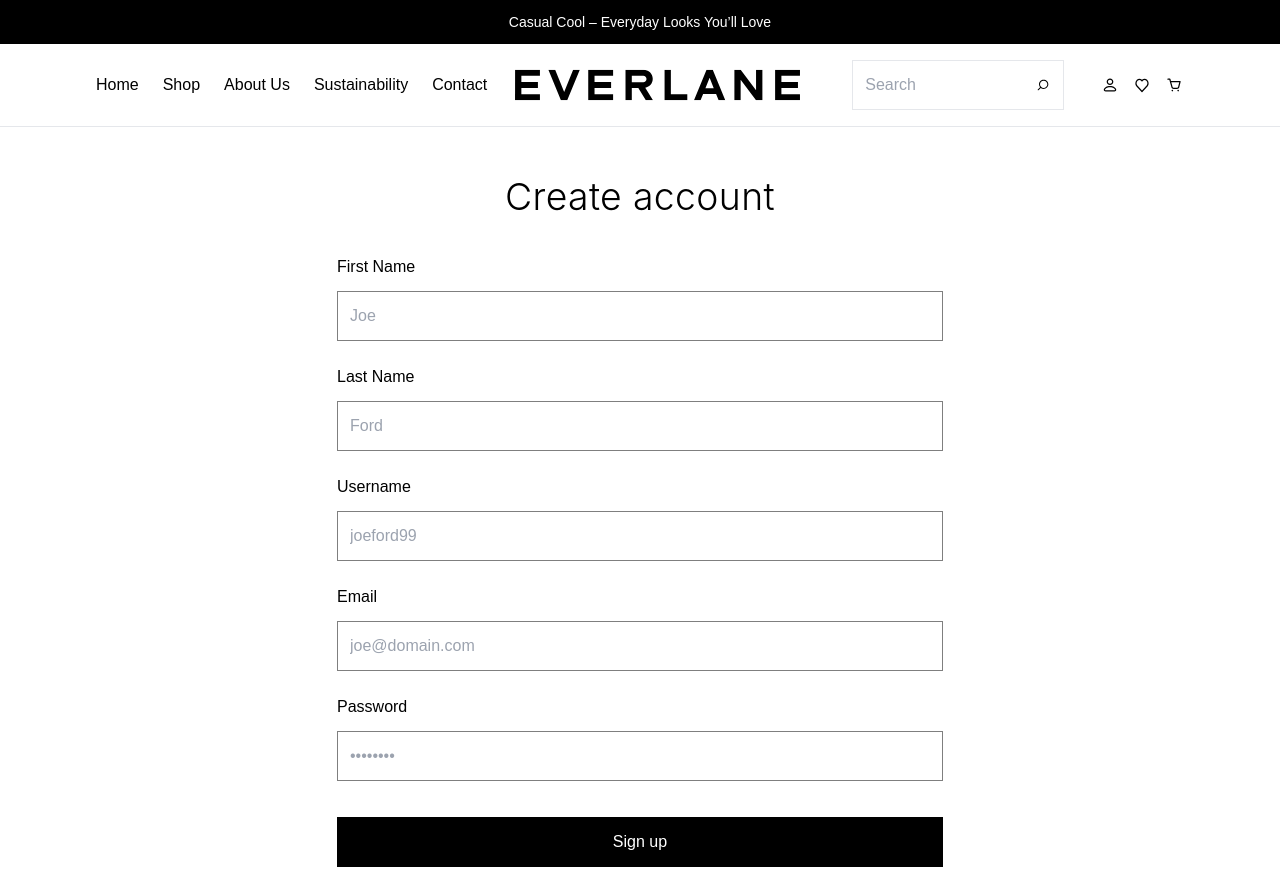
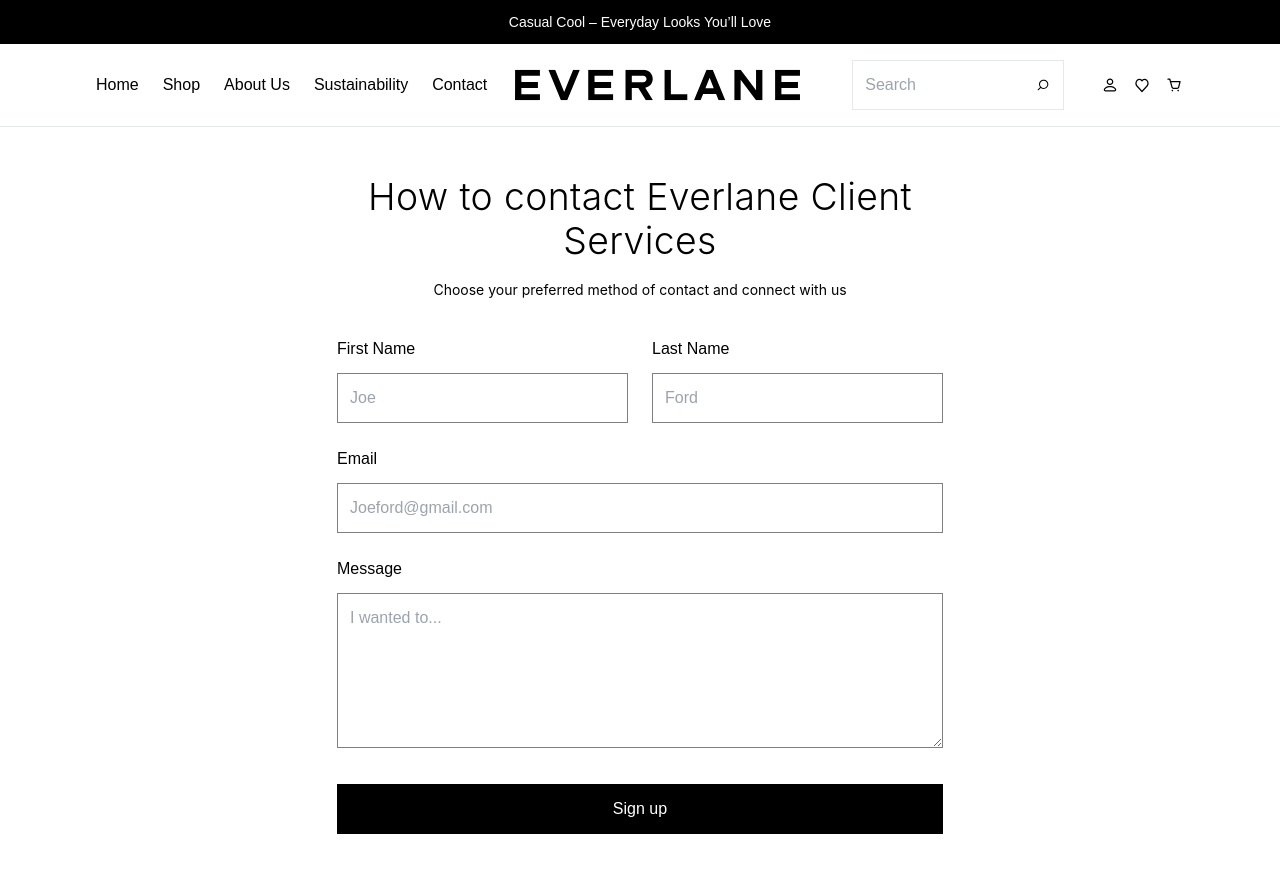
Before and after one commit to 70hd/Everlane-Spec-Project, a Next.js app: page /contact in a window 1280 px wide. Shown: the top 869 px of the page. Built offline with nearby package versions, Linux system fonts and the light colour scheme.

Commit message:
add all files

```diff
--- a/app/components/input.jsx
+++ b/app/components/input.jsx
@@ -11,6 +11,7 @@
   label
 }) => {
   const errorId = `${name}-error`;
+  console.log(version)
   const commonProps = {
     id,
     name,
@@ -18,7 +19,7 @@
     onChange,
     placeholder,
     className: `border ${red ? "border-red-500/50" : "border-black/50"} text-black rounded-none p-3 w-full items-start justify-start ${
-      version === "message" ? "h-[155px]" : ""
+      version.toLowerCase() === "message" ? "h-[155px]" : ""
     }`,
     "aria-invalid": !!error,
     "aria-describedby": error ? errorId : undefined,
@@ -28,7 +29,7 @@
     <section className="flex flex-col gap-3 w-full">
       {label && <label className="w-full" htmlFor={id}>{label}</label>}
       {error && <p id={`${id}-error`} className="w-full text-red-500">{error}</p>}
-      {version === "message" ? (
+      {version.toLowerCase() === "message" ? (
         <textarea {...commonProps} />
       ) : (
         <input
--- a/app/components/logIn-createAccount.jsx
+++ b/app/components/logIn-createAccount.jsx
@@ -6,6 +6,7 @@
 import { useCart } from "../context/cartContext";
 import Form from "../components/form";
 import {FORMS} from "../../data/forms"
+import SignUpForm from "./signupForm";
 
 const Accounts = ({ isLogIn, setIsLogIn }) => {
   const { authData, setAuthData } = useAuth();
@@ -24,9 +25,10 @@
 
   const [loading, setLoading] = useState(false);
 
-  const handleSubmit = async (e) => {
-    e.preventDefault();
-    setLoading(true)
+  const handleSubmit = async (formData) => {
+    console.log("Form submitted!", formData);
+    setLoading(true);
+    console.log({...formData, cart})
 
     try {
       const payload = isLogIn
@@ -51,17 +53,14 @@
       }
 
       if (!response.ok) {
-        setError((prev) => {
-          return {
-            ...prev,
-            final: data.error || "Something went wrong.",
-          };
-        });
+        setError((prev) => ({
+          ...prev,
+          final: data.error || "Something went wrong.",
+        }));
         return;
       }
 
       if (isLogIn) {
-
         const HASHEDPASSWORD = await bcrypt.hash(data.user.password, 10);
         setAuthData({
           loggedIn: true,
@@ -69,19 +68,17 @@
           email: data.user.email,
           password: HASHEDPASSWORD,
           permission: data.user?.permission ?? "user",
-          token: data.token
+          token: data.token,
         });
       } else {
         setIsLogIn(true);
       }
     } catch (err) {
       console.error("Error:", err);
-      setError((prev) => {
-        return {
-          ...prev,
-          final: "Something went wrong.",
-        };
-      });
+      setError((prev) => ({
+        ...prev,
+        final: "Something went wrong.",
+      }));
     } finally {
       setLoading(false);
     }
@@ -91,10 +88,31 @@
   const IMAGE =
     "https://media.everlane.com/images/c_fill,w_1080,ar_4:5,q_auto:best:sensitive,dpr_2.0,f_auto/i/f45df1e4_95f9/womens-rewool-cocoon-coat-heather-taupe";
   const title = isLogIn ? "Log In" : "Create Account";
+  const handleSuccess = async (formData) => {
+    console.log("Form data validated, now submitting!", formData);
+    await handleSubmit(formData); // <-- submit it after success
+  };
 
   return (
     <div className="dynamic-padding">
-    <Form
+              <SignUpForm
+              onSuccess={handleSuccess}
+           FORMS={FORMS}
+           setLoading={setLoading}
+           title={title}
+           loading={loading}
+           setFormData={setFormData}
+           imageSrc={IMAGE}
+           formData={formData}
+          //  handleSubmit={handleSubmit}
+           isLogIn={isLogIn}
+           showLogInInfo={true}
+           error={error}
+           setError={setError}
+           setIsLogIn={setIsLogIn}
+           imageAlt={"Woman wearing a heather taupe cocoon coat, standing with hands in pockets."}
+         />
+    {/* <Form
       FORMS={FORMS}
       setLoading={setLoading}
       title={title}
@@ -109,7 +127,7 @@
       setError={setError}
       setIsLogIn={setIsLogIn}
       imageAlt={"Woman wearing a heather taupe cocoon coat, standing with hands in pockets."}
-    />
+    /> */}
     </div>
 
   );
--- a/app/components/signupForm.jsx
+++ b/app/components/signupForm.jsx
@@ -10,20 +10,29 @@
   title = "Create account",
   subTitle,
   imageSrc,           // optional hero image (same pattern as your old form)
-  imageAlt = "",
   onSuccess,
+  formData,
+  showLogInInfo,
+//   loading,
+  setFormData,
+  imageAlt,
+  isLogIn,
+  setIsLogIn,
+  FORMS
 }) {
   /* ---------- state ------------------------------------------------ */
-  const [formData, setFormData] = useState({
-    firstName: "",
-    lastName: "",
-    username: "",
-    email: "",
-    password: "",
-  });
+//   const [formData, setFormData] = useState({
+//     firstName: "",
+//     lastName: "",
+//     username: "",
+//     email: "",
+//     password: "",
+//   });
 
   const [error, setError] = useState({});
   const [loading, setLoading] = useState(false);
+
+
 
   /* ---------- handlers -------------------------------------------- */
   const handleChange = useCallback((e) => {
@@ -34,13 +43,13 @@
   const handleSubmit = async (e) => {
     e.preventDefault();
 
-    const newErr = validate(formData);
+    const newErr = validate(formData, names);
     setError(newErr);
     if (Object.keys(newErr).length) return;
 
     setLoading(true);
     try {
-      // delegate to parent
+      // Call onSuccess with formData, not event
       await onSuccess?.(formData);
     } finally {
       setLoading(false);
@@ -55,7 +64,33 @@
     { label: "Email",      name: "email",     type: "email",placeholder: "joe@domain.com" },
     { label: "Password",   name: "password",  type: "password", placeholder: "••••••••" },
   ];
+//   const InputField = ({ field }) => {
+//     return (
+//       <div className="w-full" key={field.name}>
+//  <Input
+//                 key={f.name}
+//                 {...f}
+//                 id={f.name}
+//                 value={formData[f.name]}
+//                 onChange={handleChange}
+//                 error={error[f.name]}
+//               />
+//       </div>
+//     );
+//   };
 
+//   const FormSection = ({ fields, start, end }) => (
+//     <div
+//       className={`flex ${
+//         start === 0 && end === 2 ? "flex-row gap-6" : "flex-col gap-6"
+//       }  w-full`}
+//     >
+//       {fields.slice(start, end).map((field, id) => (
+//         <InputField key={start + id} id={start + id} field={field} />
+//       ))}
+//     </div>
+//   );
+const names = FORMS.map(f => f.name);
   return (
     <section className="w-full flex flex-col md:flex-row items-center justify-between gap-10">
       {/* ------------- form column ----------------------------------- */}
@@ -72,17 +107,41 @@
           </div>
 
           {/* inputs */}
+          {/* <div className="w-full flex flex-col gap-6">
+            <FormSection fields={FORMS} start={0} end={2} />
+            <FormSection fields={FORMS} start={2} end={FORMS.length} />
+          </div> */}
         <div className="w-full flex flex-col gap-6">
-            {FIELDS.map((f) => (
+  {/* First two fields in a row */}
+  <div className="flex flex-col md:flex-row gap-6">
+    {FORMS.slice(0, 2).map((f) => (
+      <div key={f.name} className="w-full">
+        <Input
+          {...f}
+          value={formData[f.name]}
+          id={f.name}
+          version={f.label}
+          onChange={handleChange}
+          error={error[f.name]}
+        />
+      </div>
+    ))}
+  </div>
+
+  {/* Rest of fields stacked vertically */}
+  <div className="flex flex-col gap-6">
+    {FORMS.slice(2).map((f) => (
       <Input
         key={f.name}
         {...f}
         id={f.name}
+        version={f.label}
         value={formData[f.name]}
         onChange={handleChange}
         error={error[f.name]}
       />
     ))}
+  </div>
 </div>
 
           <button
@@ -93,16 +152,43 @@
             {loading ? "Submitting..." : "Sign up"}
           </button>
         </form>
+              {/* ------------- optional image column ------------------------- */}
+  {showLogInInfo && (
+          <p className="text-center">
+            {isLogIn ? (
+              <>
+                Don&apos;t have an account?
+                <span
+                  onClick={() => setIsLogIn(false)}
+                  className="underline pl-1 text-blue-500 cursor-pointer"
+                >
+                  Create one
+                </span>
+              </>
+            ) : (
+              <>
+                Already have an account?
+                <span
+                  onClick={() => setIsLogIn(true)}
+                  className="underline pl-1 text-blue-500 cursor-pointer"
+                >
+                  Log In
+                </span>
+              </>
+            )}
+          </p>
+        )}
       </div>
 
-      {/* ------------- optional image column ------------------------- */}
+
+      {/* Image Section */}
       {imageSrc && (
         <div className="w-full md:flex-1">
           <Image
             src={imageSrc}
-            alt={imageAlt}
             width={606}
             height={606}
+            alt={imageAlt}
             className="w-full h-auto object-contain"
           />
         </div>
@@ -116,21 +202,19 @@
    ------------------------------------------------------------------ */
 const INVALID_CHARS = /[ ()<>\[\]:;,\\'"\/?={}|\*&%$#!~`]/;
 
-function validate(v) {
+function validate(v, names) {
     const err = {};
 
-  // required
-  ["firstName", "lastName", "username", "email", "password"].forEach((k) => {
-    if (!v[k].trim()) err[k] = `${k} is required`;
+    names.forEach((name) => {
+      if (!v[name]?.trim()) err[name] = `${name} is required`;
     });
 
-  // email format
     if (v.email && !/^[^\s@]+@[^\s@]+\.[^\s@]+$/.test(v.email))
       err.email = "Email must be valid";
 
-  // illegal chars
     if (v.firstName && INVALID_CHARS.test(v.firstName))
       err.firstName = "First name must only include letters";
+
     if (v.lastName && INVALID_CHARS.test(v.lastName))
       err.lastName = "Last name must only include letters";
 
--- a/app/contact/page.js
+++ b/app/contact/page.js
@@ -5,7 +5,7 @@
 import Image from "next/image";
 import { CONTACT_TYPES } from "../../data/contactTypes";
 import ContactMethod from "../components/contact-method";
-import SignUpForm from "../components/signupForm"
+import SignUpForm from "../components/signupForm";
 
 const Page = () => {
   const { authData, setAuthData } = useAuth();
@@ -32,7 +32,10 @@
 
   const handleSuccess = async (data) => {
     console.log("user data: ", data);
-  }
+
+    // After handling success, trigger the form submission again
+    handleSubmit(); // No data is passed here
+  };
 
   const createUser = async () => {
     if (
@@ -59,22 +62,18 @@
         data = {};
       }
       if (!response.ok) {
-        setError((prev) => {
-          return {
-            ...prev,
-            final: data.error || "Something went wrong.",
-          };
-        });
+        setError((prev) => ({
+          ...prev,
+          final: data.error || "Something went wrong.",
+        }));
       } else {
         console.log("Message submitted successfully");
       }
     } catch (error) {
-      setError((prev) => {
-        return {
-          ...prev,
-          final: error,
-        };
-      });
+      setError((prev) => ({
+        ...prev,
+        final: error,
+      }));
     } finally {
       setLoading(false);
       setFormData({
@@ -87,20 +86,37 @@
   };
 
   const handleSubmit = (e) => {
-    e.preventDefault();
+    if (e) e.preventDefault(); // Only prevent default if it's an event
     createUser();
   };
+
   const FORMS = [
-    { label: "First Name", placeholder:"Joe",name: "firstName", type: "text" },
-    { label: "Last Name", placeholder:"Ford",name: "lastName", type: "text" },
-    { label: "Email", placeholder:"Joeford@gmail.com",name: "email", type: "email" },
-    { label: "Message",placeholder:"I wanted to...", name: "message", type: "text" },
+    {
+      label: "First Name",
+      placeholder: "Joe",
+      name: "firstName",
+      type: "text",
+    },
+    { label: "Last Name", placeholder: "Ford", name: "lastName", type: "text" },
+    {
+      label: "Email",
+      placeholder: "Joeford@gmail.com",
+      name: "email",
+      type: "email",
+    },
+    {
+      label: "Message",
+      placeholder: "I wanted to...",
+      name: "message",
+      type: "text",
+    },
   ];
 
   return (
     <main className="w-full  items-center dynamic-padding justify-center h-fit flex flex-col gap-9">
       <div className="w-full max-w-[606px]">
-        {/* <Form
+        <SignUpForm
+          onSuccess={handleSuccess}
           FORMS={FORMS}
           title={"How to contact Everlane Client Services"}
           subTitle={
@@ -112,13 +128,11 @@
           setFormData={setFormData}
           error={error}
           setError={setError}
-          setLoading
-        /> */}
-         <SignUpForm onSuccess={handleSuccess}/>
+          setLoading={setLoading}
+        />
       </div>
       <div className="w-full flex gap-9 dynamic-y-padding">
-        <ContactMethod data={CONTACT_TYPES}/>
-
+        <ContactMethod data={CONTACT_TYPES} />
       </div>
     </main>
   );
```
Lines whose indentation alone changed are shown as unchanged.
